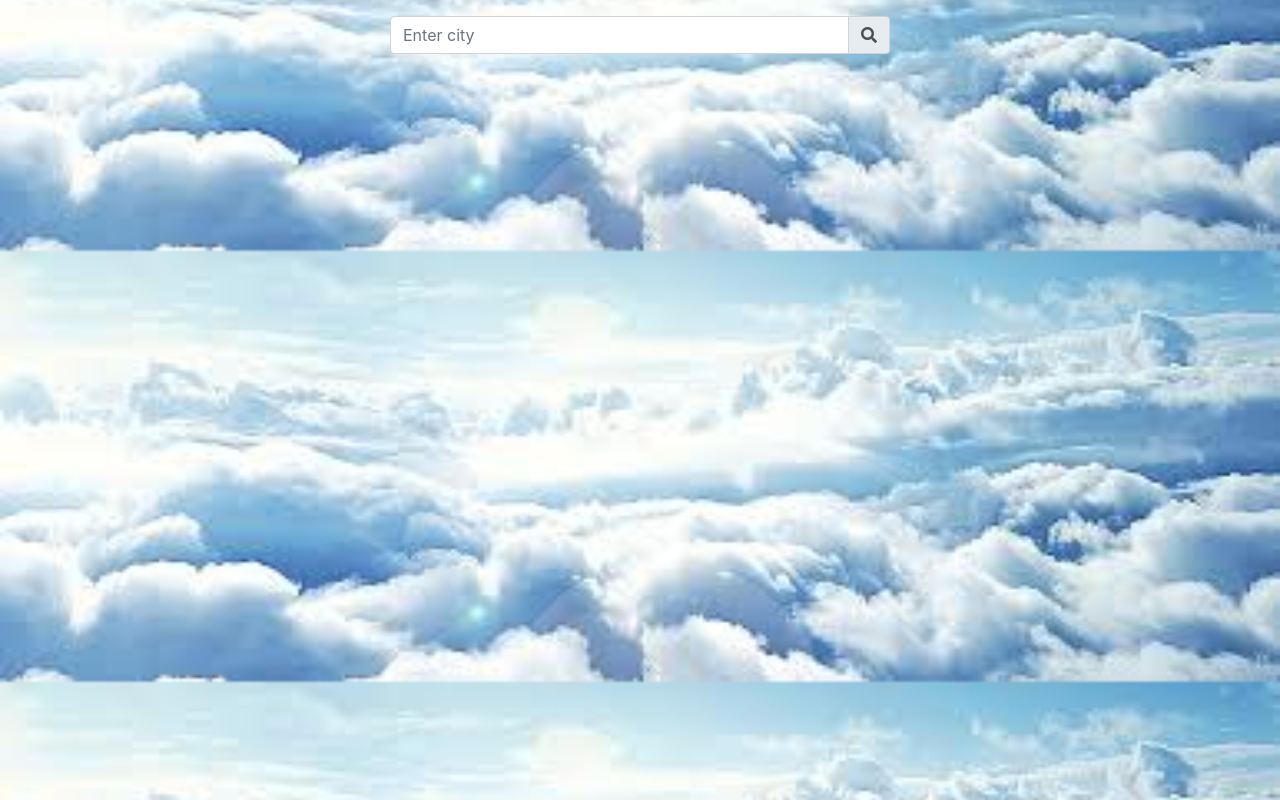
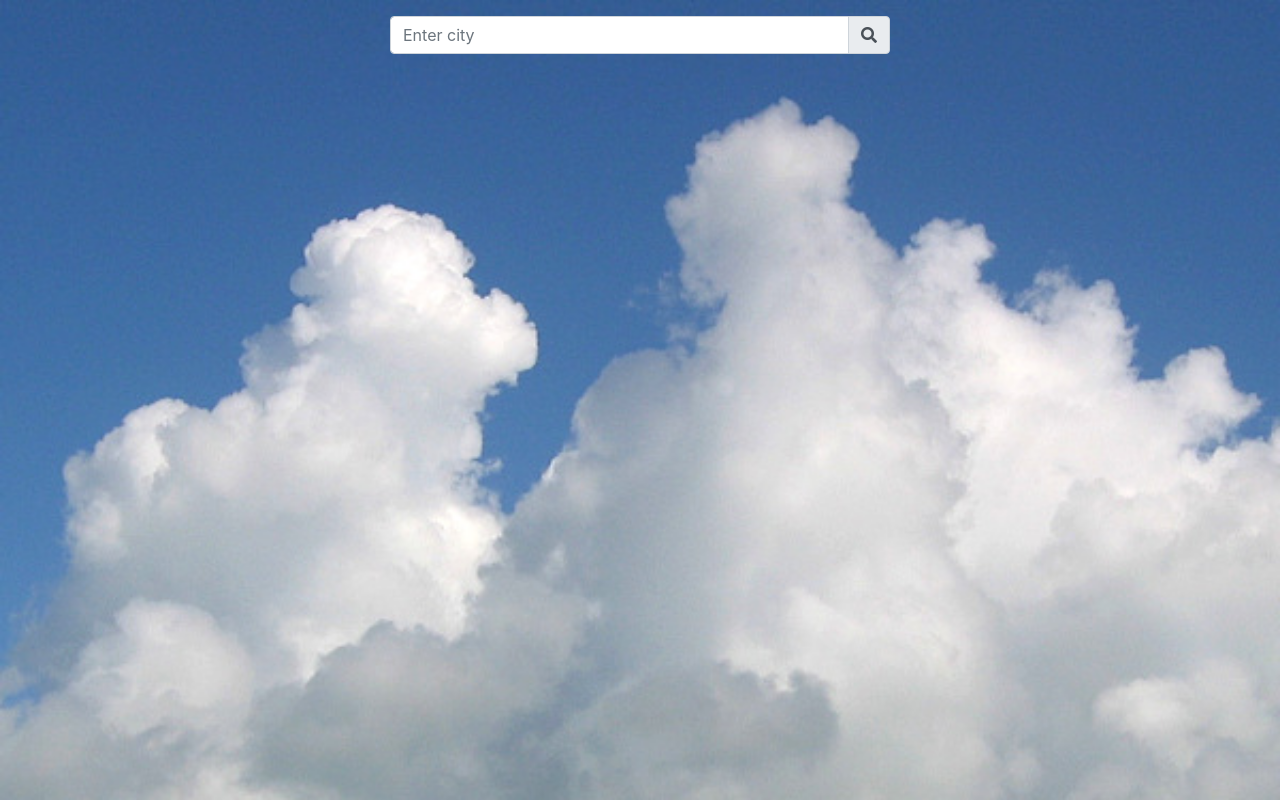
Before and after one commit to alishaalihashim/weather-app, a plain HTML site: page index.html in a window 1280 px wide. Drawn offline with nearby package versions, Linux system fonts and the light colour scheme.

Commit message:
this is my work

```diff
--- a/style.css
+++ b/style.css
@@ -1,10 +1,7 @@
 body{
-	/*background-color: #f59a2ca6;*/
-	background-image: url(download.jpg);
+	background-image: url(awan1.jpg);
+	background-repeat: no-repeat;
 	background-size: cover;
-	background-position: center;
-/*	height: 100%;
-	width: 100%;*/
 	color: black;
 }
 
```
Also changed, not shown: awan1.jpg (added), cloud.png (deleted), download.jpg (deleted).
